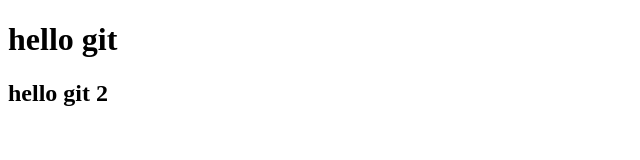
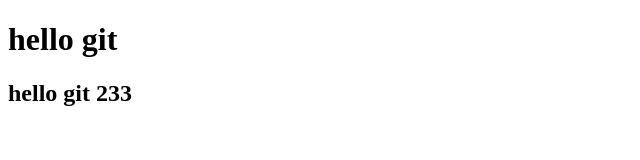
Before and after one commit to hamster95/lab1, a plain HTML site: page index.html in a window 1280 px wide. Shown: the full height of the page, 0-640 px from the left. Drawn offline with Linux system fonts and the light colour scheme.

Commit message:
New commit

```diff
--- a/index.html
+++ b/index.html
@@ -6,7 +6,7 @@
 </head>
 <body>
 	<h1>hello git</h1>
-	<h2>hello git 2</h2>
+	<h2>hello git 233</h2>
 
 </body>
 </html>
```
